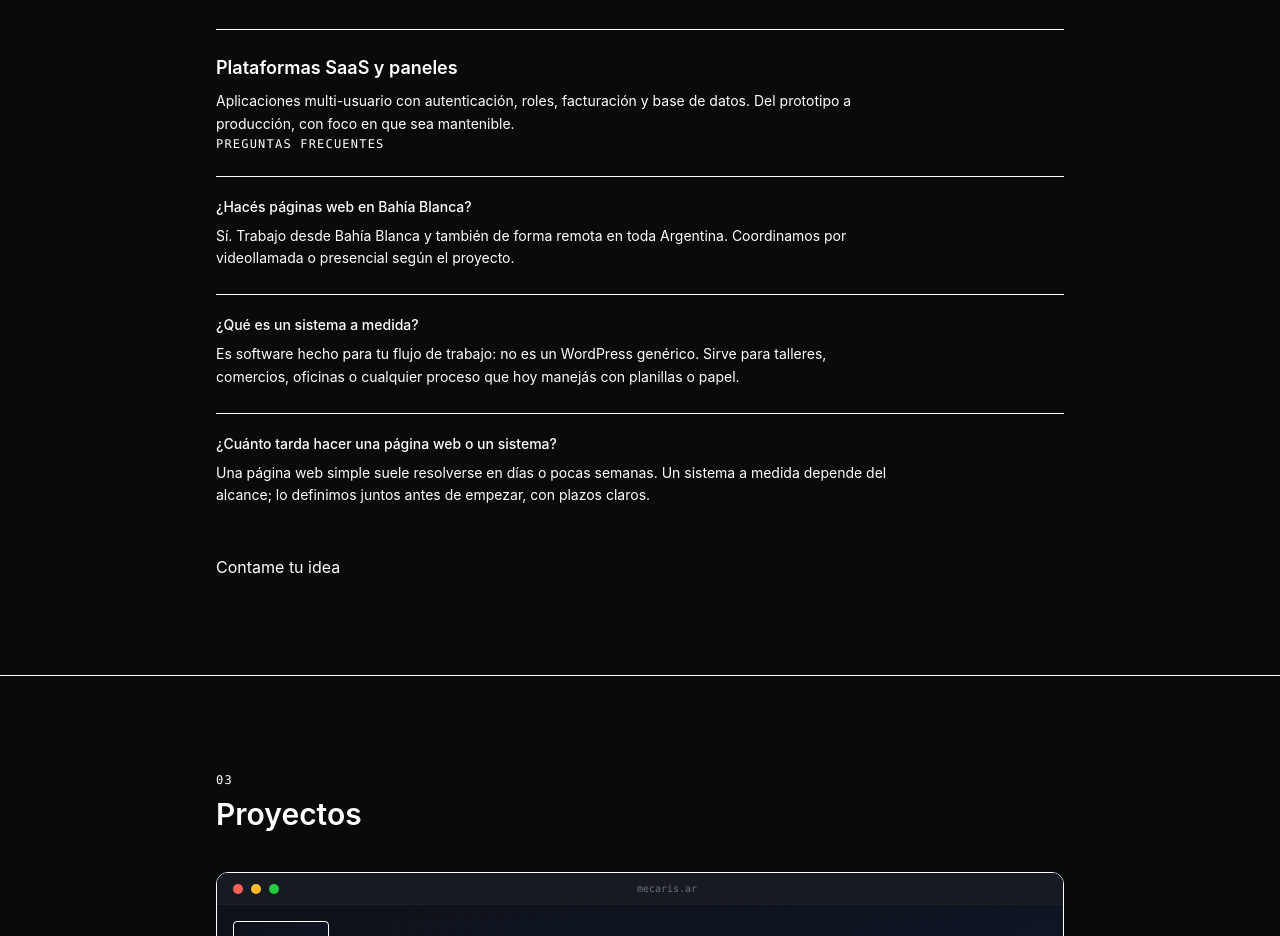
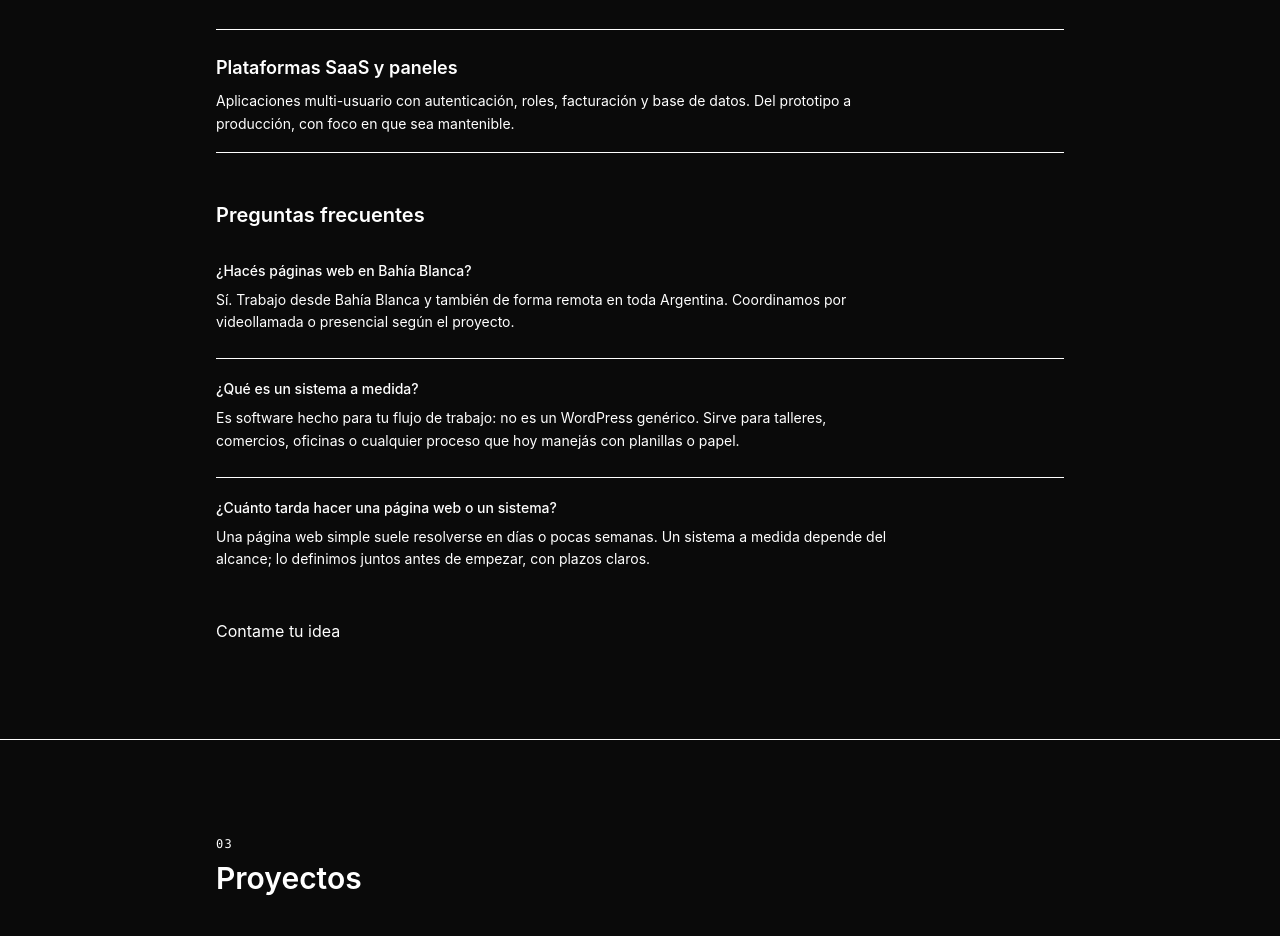
Before and after one commit to gabriel-romero-poza/gabito-personal-web, an Astro site: page / in a window 1280 px wide. Shown: the part 2162-3098 px from the top of the page. Built offline with nearby package versions, Linux system fonts and the light colour scheme; Astro itself is replaced by a stand-in of ours.

Commit message:
Clarify FAQ subsection hierarchy under services.
Give the FAQ its own heading and spacing so it no longer reads as a stray label.

Co-authored-by: Cursor <cursoragent@cursor.com>

```diff
--- a/src/components/Services.astro
+++ b/src/components/Services.astro
@@ -36,11 +36,11 @@ const { intro, items, faqTitle, faq, cta, ctaHref = '#contact' } = Astro.props;
     ))}
   </ul>
 
-  <div>
-    <p class="font-mono text-xs text-muted uppercase tracking-widest mb-6">{faqTitle}</p>
+  <div class="border-t border-border pt-12 mt-4">
+    <h3 class="text-lg sm:text-xl font-semibold text-white mb-8">{faqTitle}</h3>
     <dl class="space-y-6">
       {faq.map((item) => (
-        <div class="border-t border-border pt-5">
+        <div class="border-t border-border pt-5 first:border-t-0 first:pt-0">
           <dt class="text-sm font-medium text-white">{item.q}</dt>
           <dd class="text-muted text-sm mt-2 leading-relaxed max-w-2xl m-0">{item.a}</dd>
         </div>
```
